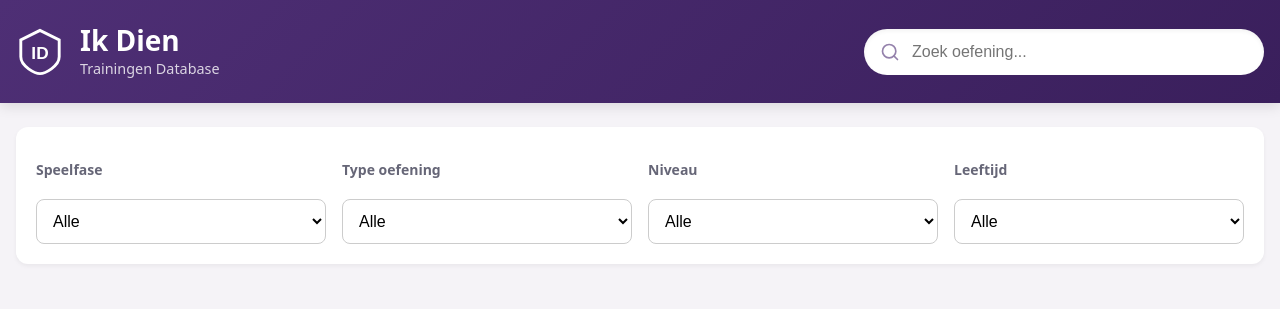
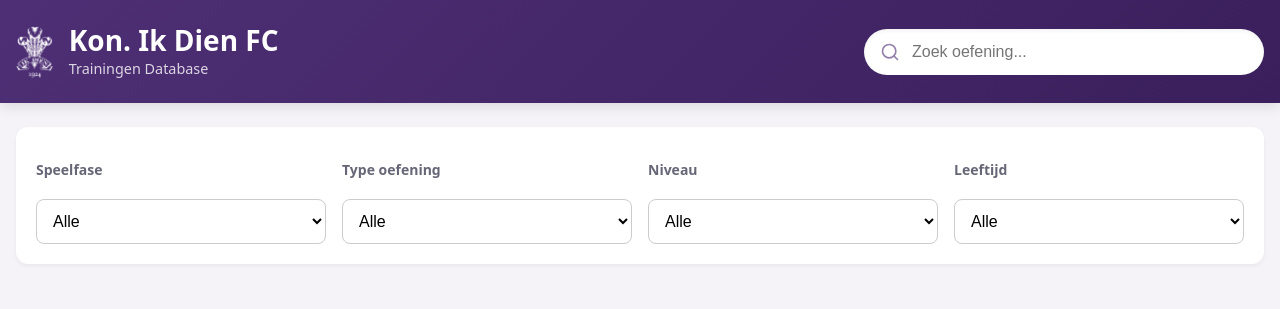
Before and after one commit to tbress89/ik-dien-trainingen, a plain HTML site: page dashboard/index.html in a window 1280 px wide. Shown: the top 309 px of the page. Drawn offline with Linux system fonts and the light colour scheme.

Commit message:
update header branding

```diff
--- a/dashboard/index.html
+++ b/dashboard/index.html
@@ -10,12 +10,9 @@
     <header class="app-header">
         <div class="header-container">
             <div class="logo-container">
-                <svg width="48" height="48" viewBox="0 0 100 100" class="logo-svg">
-                    <path d="M50 5 L10 25 L10 60 C10 80 40 95 50 95 C60 95 90 80 90 60 L90 25 Z" fill="none" stroke="#FFFFFF" stroke-width="6"/>
-                    <text x="50" y="65" font-family="Arial, sans-serif" font-weight="bold" font-size="36" fill="#FFFFFF" text-anchor="middle">ID</text>
-                </svg>
+                <img src="ikdien-logo-wit.png" alt="Ik Dien Logo" class="app-logo">
                 <div class="header-titles">
-                    <h1>Ik Dien</h1>
+                    <h1>Kon. Ik Dien FC</h1>
                     <p>Trainingen Database</p>
                 </div>
             </div>
--- a/dashboard/style.css
+++ b/dashboard/style.css
@@ -50,6 +50,14 @@ body {
     display: flex;
     align-items: center;
     gap: 1rem;
+}
+
+.app-logo {
+    height: 52px;
+    width: auto;
+    max-width: 60px;
+    object-fit: contain;
+    display: block;
 }
 
 .header-titles h1 {
```
Also changed, not shown: dashboard/ikdien-logo-wit.png (added), ikdien-logo-wit.png (added).
